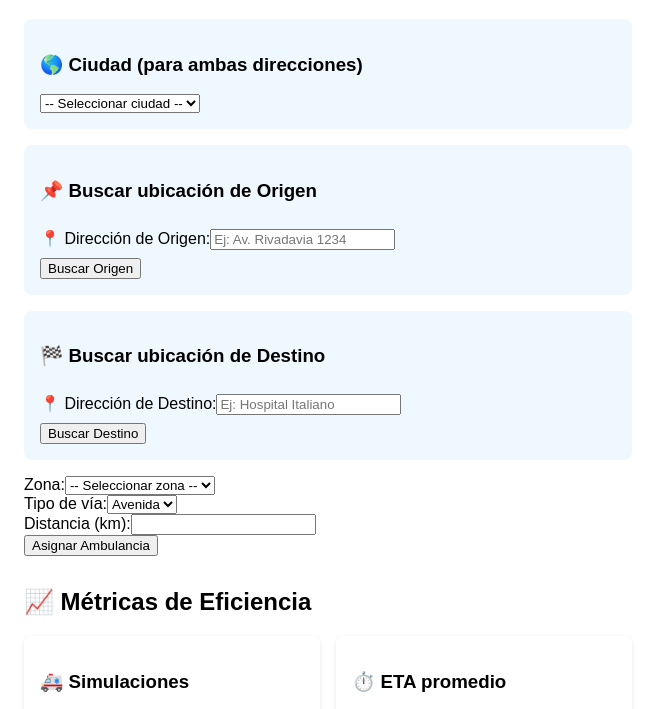
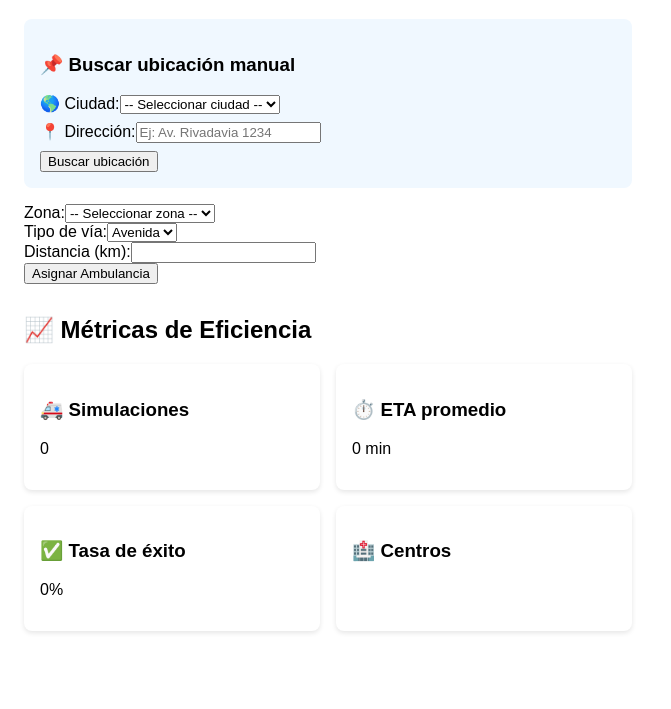
Before and after one commit to jovialser/Simulador_ruteo, an Astro site in the folder frontend/: page / in a window 1280 px wide. Shown: the part 86-795 px from the top of the page, without its empty margins (0-671 px from the left). Built offline with nearby package versions, Linux system fonts and the light colour scheme; Astro itself is replaced by a stand-in of ours.

Commit message:
Update SimuladorForm.jsx

```diff
--- a/frontend/src/components/SimuladorForm.jsx
+++ b/frontend/src/components/SimuladorForm.jsx
@@ -6,15 +6,8 @@ export default function SimuladorForm({ onCoordenadasSeleccionadas }) {
   const [resultado, setResultado] = useState(null);
   const [historial, setHistorial] = useState([]);
   const [ciudad, setCiudad] = useState("");
-
-  // --- Estados para la primera dirección (Origen) ---
   const [direccion, setDireccion] = useState("");
   const [ubicacion, setUbicacion] = useState(null);
-
-  // --- NUEVO: Estados para la segunda dirección (Destino) ---
-  const [direccionDestino, setDireccionDestino] = useState("");
-  const [ubicacionDestino, setUbicacionDestino] = useState(null);
-
 
   const ciudadesArgentinas = [
     "Buenos Aires", "Córdoba", "Rosario", "Mendoza", "La Plata"
@@ -28,72 +21,6 @@ export default function SimuladorForm({ onCoordenadasSeleccionadas }) {
     Barracas: [-34.630, -58.373],
   };
 
-  // --- Función genérica para geocodificar ---
-  const geocodificar = async (direccionCompleta) => {
-    try {
-      const res = await fetch("https://simulador-ruteo.onrender.com/geocodificar", {
-        method: "POST",
-        headers: { "Content-Type": "application/json" },
-        body: JSON.stringify({ direccion: direccionCompleta })
-      });
-      return await res.json();
-    } catch (err) {
-      console.error("⚠️ Error al buscar ubicación:", err);
-      alert("Hubo un problema al conectarse con el backend.");
-      return null;
-    }
-  };
-
-  // --- Función para buscar la ubicación de ORIGEN ---
-  const buscarUbicacionOrigen = async () => {
-    if (!direccion.trim() || !ciudad.trim()) {
-      alert("Ingresá una ciudad y una dirección de origen completa");
-      return;
-    }
-    const direccionCompleta = `${direccion}, ${ciudad}, Argentina`;
-    const data = await geocodificar(direccionCompleta);
-
-    if (data && data.lat && data.lng) {
-      const nuevasCoords = { lat: parseFloat(data.lat), lng: parseFloat(data.lng) };
-      setUbicacion(nuevasCoords);
-      alert(`📍 Origen encontrado: ${data.lat}, ${data.lng}`);
-
-      // MODIFICADO: Notificar al mapa con ambas coordenadas
-      if (onCoordenadasSeleccionadas) {
-        const destinoCoords = ubicacionDestino ? [ubicacionDestino.lat, ubicacionDestino.lng] : null;
-        onCoordenadasSeleccionadas({ origen: [nuevasCoords.lat, nuevasCoords.lng], destino: destinoCoords });
-      }
-    } else {
-      alert("❌ Dirección de origen no encontrada.");
-    }
-  };
-
-  // --- NUEVO: Función para buscar la ubicación de DESTINO ---
-  const buscarUbicacionDestino = async () => {
-    if (!direccionDestino.trim() || !ciudad.trim()) {
-      alert("Ingresá una ciudad y una dirección de destino completa");
-      return;
-    }
-    const direccionCompleta = `${direccionDestino}, ${ciudad}, Argentina`;
-    const data = await geocodificar(direccionCompleta);
-
-    if (data && data.lat && data.lng) {
-      const nuevasCoords = { lat: parseFloat(data.lat), lng: parseFloat(data.lng) };
-      setUbicacionDestino(nuevasCoords);
-      alert(`📍 Destino encontrado: ${data.lat}, ${data.lng}`);
-
-      // MODIFICADO: Notificar al mapa con ambas coordenadas
-      if (onCoordenadasSeleccionadas) {
-        const origenCoords = ubicacion ? [ubicacion.lat, ubicacion.lng] : null;
-        onCoordenadasSeleccionadas({ origen: origenCoords, destino: [nuevasCoords.lat, nuevasCoords.lng] });
-      }
-    } else {
-      alert("❌ Dirección de destino no encontrada.");
-    }
-  };
-
-
-  // --- El resto de tus funciones (enviar, etc.) permanecen igual ---
   const coordenadasCentro = {
     "Centro Norte": [-34.560, -58.420],
     "Centro Este": [-34.580, -58.425],
@@ -105,6 +32,41 @@ export default function SimuladorForm({ onCoordenadasSeleccionadas }) {
     if (["Belgrano", "Caballito"].includes(zona)) return "Centro Este";
     return "Centro Sur";
   }
+
+  const buscarUbicacion = async () => {
+    if (!direccion.trim() || !ciudad.trim()) {
+      alert("Ingresá una ciudad y una dirección completa");
+      return;
+    }
+
+    const direccionCompleta = `${direccion}, ${ciudad}, Argentina`;
+    console.log("📨 Enviando dirección:", direccionCompleta);
+
+    try {
+      const res = await fetch("https://simulador-ruteo.onrender.com/geocodificar", {
+        method: "POST",
+        headers: { "Content-Type": "application/json" },
+        body: JSON.stringify({ direccion: direccionCompleta })
+      });
+
+      const data = await res.json();
+
+      if (data.lat && data.lng) {
+        setUbicacion({ lat: parseFloat(data.lat), lng: parseFloat(data.lng) });
+        alert(`📍 Ubicación encontrada: ${data.lat}, ${data.lng}`);
+        console.log("📌 Coordenadas:", data.lat, data.lng);
+
+        if (onCoordenadasSeleccionadas) {
+          onCoordenadasSeleccionadas({ origen: [data.lat, data.lng], destino: null });
+        }
+      } else {
+        alert("❌ Dirección no encontrada.");
+      }
+    } catch (err) {
+      console.error("⚠️ Error al buscar ubicación:", err);
+      alert("Hubo un problema al conectarse con el backend.");
+    }
+  };
 
   const enviar = async (e) => {
     e.preventDefault();
@@ -153,26 +115,24 @@ export default function SimuladorForm({ onCoordenadasSeleccionadas }) {
     setHistorial(prev => [...prev, simulacion]);
   };
 
-
   return (
     <div>
-      {/* Selector de ciudad compartido */}
+      {/* 🔍 Buscador de dirección */}
       <div style={{ marginBottom: "1rem", padding: "1rem", background: "#f0f8ff", borderRadius: "8px" }}>
-        <label>
-          <h3>🌎 Ciudad (para ambas direcciones)</h3>
+        <h3>📌 Buscar ubicación manual</h3>
+
+        {/* 🌎 Selector de ciudades argentinas */}
+        <label>🌎 Ciudad:
           <select value={ciudad} onChange={(e) => setCiudad(e.target.value)}>
             <option value="">-- Seleccionar ciudad --</option>
             {ciudadesArgentinas.map((c) => (
               <option key={c} value={c}>{c}</option>
             ))}
           </select>
-        </label>
-      </div>
+        </label><br />
 
-      {/* 🔍 Buscador de dirección de ORIGEN */}
-      <div style={{ marginBottom: "1rem", padding: "1rem", background: "#f0f8ff", borderRadius: "8px" }}>
-        <h3>📌 Buscar ubicación de Origen</h3>
-        <label>📍 Dirección de Origen:
+        {/* Campo de dirección */}
+        <label>📍 Dirección:
           <input
             type="text"
             placeholder="Ej: Av. Rivadavia 1234"
@@ -182,33 +142,14 @@ export default function SimuladorForm({ onCoordenadasSeleccionadas }) {
           />
         </label>
         <br />
-        <button onClick={buscarUbicacionOrigen}>Buscar Origen</button>
+        <button onClick={buscarUbicacion}>Buscar ubicación</button>
+
         {ubicacion && (
-          <p>🧭 Coordenadas Origen: <strong>{ubicacion.lat}, {ubicacion.lng}</strong></p>
+          <p>🧭 Coordenadas: <strong>{ubicacion.lat}, {ubicacion.lng}</strong></p>
         )}
       </div>
 
-      {/* NUEVO: Buscador de dirección de DESTINO */}
-      <div style={{ marginBottom: "1rem", padding: "1rem", background: "#f0f8ff", borderRadius: "8px" }}>
-        <h3>🏁 Buscar ubicación de Destino</h3>
-        <label>📍 Dirección de Destino:
-          <input
-            type="text"
-            placeholder="Ej: Hospital Italiano"
-            value={direccionDestino}
-            onChange={(e) => setDireccionDestino(e.target.value)}
-            style={{ margin: "0.5rem 0" }}
-          />
-        </label>
-        <br />
-        <button onClick={buscarUbicacionDestino}>Buscar Destino</button>
-        {ubicacionDestino && (
-          <p>🧭 Coordenadas Destino: <strong>{ubicacionDestino.lat}, {ubicacionDestino.lng}</strong></p>
-        )}
-      </div>
-
-
-      {/* 🧪 Formulario de simulación (sin cambios) */}
+      {/* 🧪 Formulario de simulación */}
       <form onSubmit={enviar}>
         <label>Zona:
           <select name="zona" required>
@@ -218,19 +159,21 @@ export default function SimuladorForm({ onCoordenadasSeleccionadas }) {
             ))}
           </select>
         </label><br />
+
         <label>Tipo de vía:
           <select name="tipo_via">
             <option value="avenida">Avenida</option>
             <option value="calle">Calle</option>
           </select>
         </label><br />
+
         <label>Distancia (km):
           <input type="number" step="0.1" name="distancia_km" required />
         </label><br />
         <button type="submit">Asignar Ambulancia</button>
       </form>
 
-      {/* 🎯 Resultado (sin cambios) */}
+      {/* 🎯 Resultado */}
       {resultado && (
         <>
           <div style={{ marginTop: "1rem", background: "#e3ffe3", padding: "1rem", borderRadius: "8px" }}>
@@ -240,6 +183,7 @@ export default function SimuladorForm({ onCoordenadasSeleccionadas }) {
             <p>Zona: {resultado.zona}</p>
             <p>Tipo de vía: {resultado.tipo_via}</p>
           </div>
+
           <ComparadorEstrategias
             zona={resultado.zona}
             tipo_via={resultado.tipo_via}
@@ -248,7 +192,7 @@ export default function SimuladorForm({ onCoordenadasSeleccionadas }) {
         </>
       )}
 
-      {/* 📊 Métricas (sin cambios) */}
+      {/* 📊 Métricas */}
       <MetricasEficiencia historial={historial} />
     </div>
   );
```
